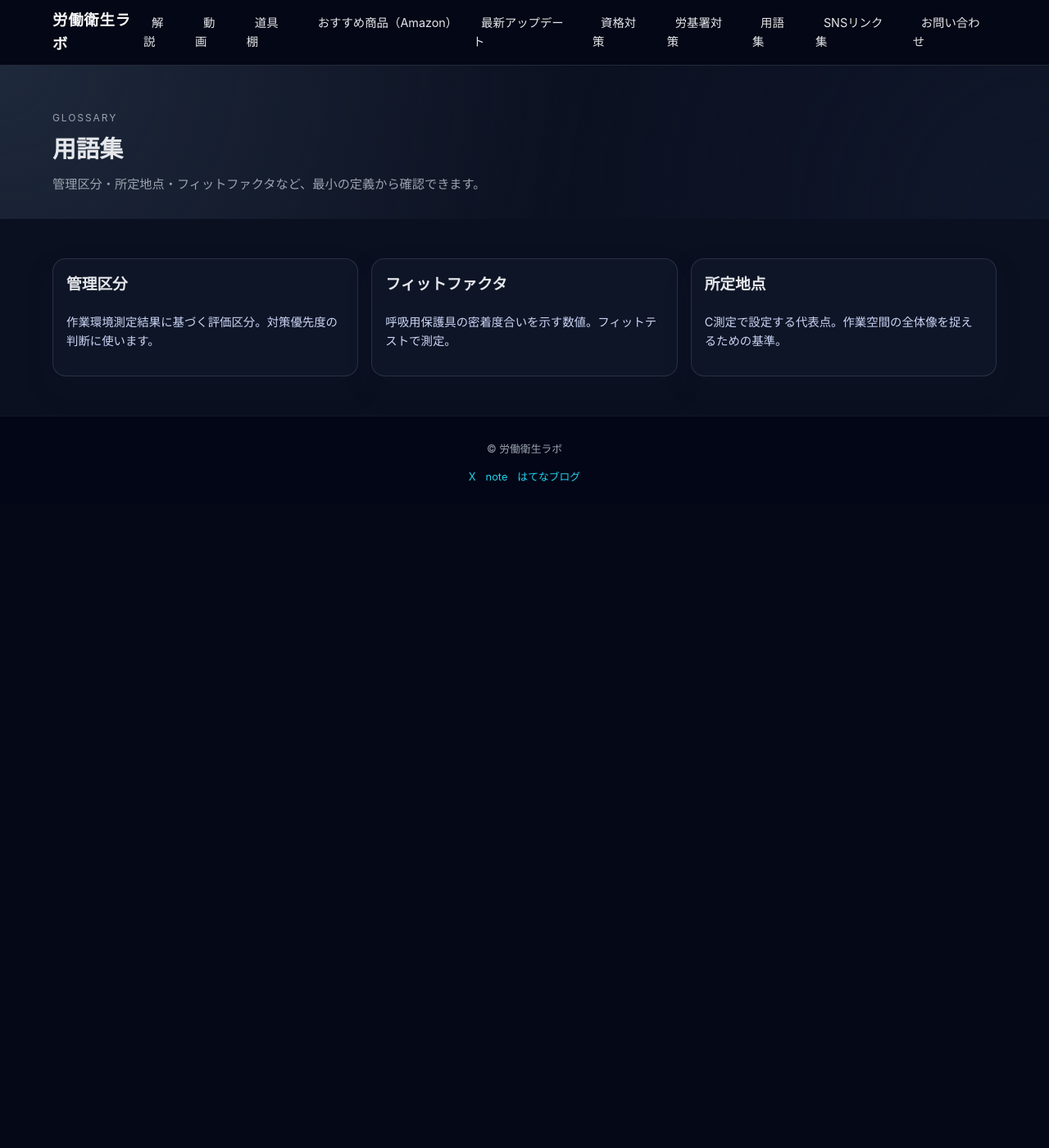
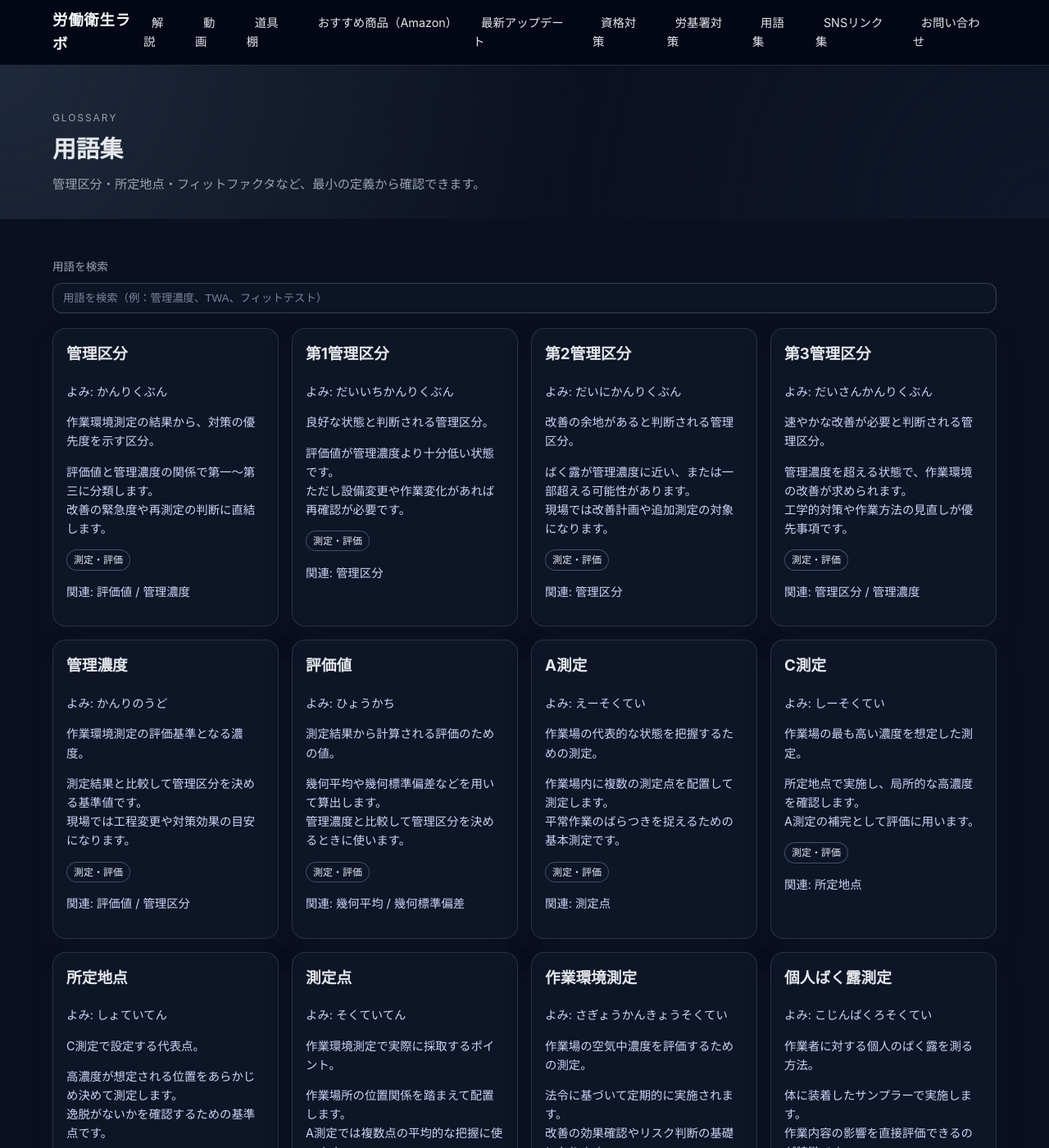
Before and after one commit to rodoeisei-lab/rodoeisei-lab, a Jekyll site: the page built from glossary/index.md, in a window 1280 px wide and 1400 px high. Shown: the whole window at 82% size. Built offline with Jekyll 4.4.1, drawn with Linux system fonts in a browser that asks for light colours; some of the changed text lies outside the part shown.

Commit message:
Expand glossary data and add search

```diff
--- /dev/null
+++ b/_data/glossary.yml
@@ -0,0 +1,347 @@
+- term: 管理区分
+  reading: かんりくぶん
+  short: 作業環境測定の結果から、対策の優先度を示す区分。
+  detail: |-
+    評価値と管理濃度の関係で第一〜第三に分類します。
+    改善の緊急度や再測定の判断に直結します。
+  tags: [測定・評価]
+  related: [評価値, 管理濃度]
+- term: 第1管理区分
+  reading: だいいちかんりくぶん
+  short: 良好な状態と判断される管理区分。
+  detail: |-
+    評価値が管理濃度より十分低い状態です。
+    ただし設備変更や作業変化があれば再確認が必要です。
+  tags: [測定・評価]
+  related: [管理区分]
+- term: 第2管理区分
+  reading: だいにかんりくぶん
+  short: 改善の余地があると判断される管理区分。
+  detail: |-
+    ばく露が管理濃度に近い、または一部超える可能性があります。
+    現場では改善計画や追加測定の対象になります。
+  tags: [測定・評価]
+  related: [管理区分]
+- term: 第3管理区分
+  reading: だいさんかんりくぶん
+  short: 速やかな改善が必要と判断される管理区分。
+  detail: |-
+    管理濃度を超える状態で、作業環境の改善が求められます。
+    工学的対策や作業方法の見直しが優先事項です。
+  tags: [測定・評価]
+  related: [管理区分, 管理濃度]
+- term: 管理濃度
+  reading: かんりのうど
+  short: 作業環境測定の評価基準となる濃度。
+  detail: |-
+    測定結果と比較して管理区分を決める基準値です。
+    現場では工程変更や対策効果の目安になります。
+  tags: [測定・評価]
+  related: [評価値, 管理区分]
+- term: 評価値
+  reading: ひょうかち
+  short: 測定結果から計算される評価のための値。
+  detail: |-
+    幾何平均や幾何標準偏差などを用いて算出します。
+    管理濃度と比較して管理区分を決めるときに使います。
+  tags: [測定・評価]
+  related: [幾何平均, 幾何標準偏差]
+- term: A測定
+  reading: えーそくてい
+  short: 作業場の代表的な状態を把握するための測定。
+  detail: |-
+    作業場内に複数の測定点を配置して測定します。
+    平常作業のばらつきを捉えるための基本測定です。
+  tags: [測定・評価]
+  related: [測定点]
+- term: C測定
+  reading: しーそくてい
+  short: 作業場の最も高い濃度を想定した測定。
+  detail: |-
+    所定地点で実施し、局所的な高濃度を確認します。
+    A測定の補完として評価に用います。
+  tags: [測定・評価]
+  related: [所定地点]
+- term: 所定地点
+  reading: しょていてん
+  short: C測定で設定する代表点。
+  detail: |-
+    高濃度が想定される位置をあらかじめ決めて測定します。
+    逸脱がないかを確認するための基準点です。
+  tags: [測定・評価]
+  related: [C測定]
+- term: 測定点
+  reading: そくていてん
+  short: 作業環境測定で実際に採取するポイント。
+  detail: |-
+    作業場所の位置関係を踏まえて配置します。
+    A測定では複数点の平均的な把握に使います。
+  tags: [測定・評価]
+  related: [A測定]
+- term: 作業環境測定
+  reading: さぎょうかんきょうそくてい
+  short: 作業場の空気中濃度を評価するための測定。
+  detail: |-
+    法令に基づいて定期的に実施されます。
+    改善の効果確認やリスク判断の基礎になります。
+  tags: [測定・評価]
+- term: 個人ばく露測定
+  reading: こじんばくろそくてい
+  short: 作業者に対する個人のばく露を測る方法。
+  detail: |-
+    体に装着したサンプラーで実施します。
+    作業内容の影響を直接評価できるのが特徴です。
+  tags: [ばく露・統計]
+  related: [TWA]
+- term: TWA
+  reading: てぃーだぶりゅーえー
+  short: 時間荷重平均ばく露濃度。
+  detail: |-
+    測定時間にわたる平均濃度で評価します。
+    長時間ばく露の指標として現場で用いられます。
+  tags: [ばく露・統計]
+  related: [サンプリング時間]
+- term: STEL
+  reading: えすてる
+  short: 短時間ばく露限界の指標。
+  detail: |-
+    15分程度の短時間ばく露を評価するために使います。
+    突発的な高濃度への注意点として確認します。
+  tags: [ばく露・統計]
+  related: [ピーク濃度]
+- term: ピーク濃度
+  reading: ぴーくのうど
+  short: 短時間で発生する最高濃度。
+  detail: |-
+    作業の瞬間的なばく露を確認するために重要です。
+    STELの判断材料として扱われます。
+  tags: [ばく露・統計]
+  related: [STEL]
+- term: サンプリング時間
+  reading: さんぷりんぐじかん
+  short: 試料を採取する時間の長さ。
+  detail: |-
+    TWAの計算や測定精度に影響します。
+    作業のばらつきを考慮して設定します。
+  tags: [ばく露・統計]
+- term: 検出下限
+  reading: けんしゅつかげん
+  short: 測定機器で検出できる最小濃度。
+  detail: |-
+    検出できるかどうかの境界値を示します。
+    低濃度評価ではこの値の影響が大きくなります。
+  tags: [測定・評価]
+- term: 定量下限
+  reading: ていりょうかげん
+  short: 定量値として信頼できる最小濃度。
+  detail: |-
+    検出下限より高い濃度で設定されます。
+    定量結果の精度を保つために確認が必要です。
+  tags: [測定・評価]
+- term: 幾何平均
+  reading: きかへいきん
+  short: 対数正規分布を前提にした平均値。
+  detail: |-
+    作業環境測定の評価値計算に使われます。
+    極端値の影響を受けにくい特徴があります。
+  tags: [測定・評価]
+  related: [幾何標準偏差]
+- term: 幾何標準偏差
+  reading: きかひょうじゅんへんさ
+  short: 対数正規分布におけるばらつきの指標。
+  detail: |-
+    幾何平均と組み合わせて評価値を求めます。
+    ばく露の変動の大きさを把握できます。
+  tags: [測定・評価]
+  related: [幾何平均]
+- term: ブランク試料
+  reading: ぶらんくしりょう
+  short: 汚染や取り扱い誤差を確認するための試料。
+  detail: |-
+    実際の測定と同じ工程で扱い、背景値を確認します。
+    測定の信頼性を確保する基本作業です。
+  tags: [測定・評価]
+- term: 校正
+  reading: こうせい
+  short: 測定機器の値を標準に合わせて調整すること。
+  detail: |-
+    サンプリング流量や分析機器の精度確認に必要です。
+    校正記録は測定の証拠として保管します。
+  tags: [測定・評価]
+- term: 有効数字
+  reading: ゆうこうすうじ
+  short: 測定値を表す際の意味のある桁数。
+  detail: |-
+    分析精度に応じて適切な桁数で記録します。
+    報告書では過度に細かな数字を避けます。
+  tags: [測定・評価]
+- term: 局所排気装置
+  reading: きょくしょはいきそうち
+  short: 発生源近くで汚染物質を捕集する装置。
+  detail: |-
+    フードとダクトで発生源から直接排気します。
+    作業者のばく露低減に最も有効な工学対策です。
+  tags: [保護具・工学対策]
+  related: [フード, ダクト]
+- term: プッシュプル換気
+  reading: ぷっしゅぷるかんき
+  short: 送風と吸引を組み合わせた換気方式。
+  detail: |-
+    汚染物質の流れを制御し、捕集効率を高めます。
+    大型設備や開放系の工程で使われます。
+  tags: [保護具・工学対策]
+  related: [捕集効率]
+- term: 全体換気
+  reading: ぜんたいかんき
+  short: 作業場全体の空気を入れ替える換気方式。
+  detail: |-
+    汚染物質を希釈するための基本対策です。
+    局所排気の補完として使われます。
+  tags: [保護具・工学対策]
+- term: フード
+  reading: ふーど
+  short: 局所排気装置の開口部で汚染を捕集する部分。
+  detail: |-
+    形状や位置が捕集効率に大きく影響します。
+    作業動線と干渉しない配置が重要です。
+  tags: [保護具・工学対策]
+  related: [局所排気装置]
+- term: 捕集効率
+  reading: ほしゅうこうりつ
+  short: 発生した汚染物質をどれだけ捕集できるかの指標。
+  detail: |-
+    風量・フード形状・作業姿勢などで変化します。
+    対策の有効性評価に用います。
+  tags: [保護具・工学対策]
+- term: 風速
+  reading: ふうそく
+  short: フードやダクト入口で測る空気の流れの速さ。
+  detail: |-
+    必要な捕集性能を満たしているかの確認に使います。
+    点検時の重要な指標です。
+  tags: [保護具・工学対策]
+- term: 風量
+  reading: ふうりょう
+  short: 単位時間あたりに流れる空気の体積。
+  detail: |-
+    ダクト断面積と風速から算出します。
+    設備の能力評価や点検に用いられます。
+  tags: [保護具・工学対策]
+- term: ダクト
+  reading: だくと
+  short: 空気を搬送する配管。
+  detail: |-
+    局所排気装置の排気経路として機能します。
+    曲がりや長さが風量低下の原因になります。
+  tags: [保護具・工学対策]
+- term: 密閉化
+  reading: みっぺいか
+  short: 発生源を囲い込んで外部への拡散を防ぐ対策。
+  detail: |-
+    揮発性物質のばく露を低減する基本方針です。
+    作業性とのバランスを見て設計します。
+  tags: [化学物質管理]
+- term: 代替
+  reading: だいたい
+  short: 有害性の高い物質を別の物質や方法に置き換えること。
+  detail: |-
+    リスク低減の最優先手段として検討します。
+    置換後も安全性評価が必要です。
+  tags: [化学物質管理]
+  related: [リスクアセスメント]
+- term: SDS
+  reading: えすでぃーえす
+  short: 化学物質の性状や取扱い情報を示す安全データシート。
+  detail: |-
+    ばく露防止や緊急対応の基本資料です。
+    仕入れ時に最新版を確認します。
+  tags: [化学物質管理]
+  related: [GHS]
+- term: GHS
+  reading: じーえいちえす
+  short: 化学物質の分類と表示の国際調和システム。
+  detail: |-
+    ピクトグラムや危険有害性情報の基準になります。
+    SDSやラベル表示に反映されます。
+  tags: [化学物質管理]
+- term: リスクアセスメント
+  reading: りすくあせすめんと
+  short: 有害性とばく露を評価し、対策を決める手順。
+  detail: |-
+    作業工程や設備の変更時に実施します。
+    対策の優先順位を判断する基礎です。
+  tags: [化学物質管理]
+  related: [代替]
+- term: 特化則
+  reading: とっかそく
+  short: 特定化学物質の管理に関する規則。
+  detail: |-
+    健康障害を防止するための測定や設備基準を定めます。
+    対象物質の使用現場で遵守が必要です。
+  tags: [化学物質管理]
+- term: 有機則
+  reading: ゆうきそく
+  short: 有機溶剤の取扱いに関する規則。
+  detail: |-
+    測定や換気設備、保護具の管理を定めています。
+    有機溶剤作業の基本ルールとして扱われます。
+  tags: [化学物質管理]
+- term: 金属則
+  reading: きんぞくそく
+  short: 特定金属等の取扱いに関する規則。
+  detail: |-
+    鉛や特定化学物質金属の作業管理基準を定めます。
+    健康診断や測定の実施根拠になります。
+  tags: [化学物質管理]
+- term: 防毒マスク
+  reading: ぼうどくますく
+  short: ガス・蒸気用の吸収缶を用いる呼吸用保護具。
+  detail: |-
+    物質に適した吸収缶の選定が必須です。
+    工学的対策の補助として使用します。
+  tags: [保護具・工学対策]
+  related: [フィットテスト]
+- term: フィットテスト
+  reading: ふぃっとてすと
+  short: 呼吸用保護具の密着性を確認する試験。
+  detail: |-
+    実際の着用状態で漏れを評価します。
+    個人ごとに定期実施することが推奨されます。
+  tags: [保護具・工学対策]
+  related: [フィットファクタ]
+- term: フィットファクタ
+  reading: ふぃっとふぁくた
+  short: 呼吸用保護具の密着度合いを示す数値。
+  detail: |-
+    フィットテストで算出され、漏れの少なさを示します。
+    必要な防護性能を満たしているかの判断に使います。
+  tags: [保護具・工学対策]
+  related: [フィットテスト]
+- term: APF
+  reading: えーぴーえふ
+  short: 期待防護係数を示す指標。
+  detail: |-
+    保護具がどの程度ばく露を低減できるかの目安です。
+    作業のリスクに合わせて保護具を選定します。
+  tags: [保護具・工学対策]
+- term: 漏れ率
+  reading: もれりつ
+  short: 保護具や設備からの漏れの割合。
+  detail: |-
+    フィットテストや設備点検で確認されます。
+    漏れが大きい場合は改善や交換が必要です。
+  tags: [保護具・工学対策]
+- term: 作業環境測定士
+  reading: さぎょうかんきょうそくていし
+  short: 作業環境測定を実施・評価できる資格者。
+  detail: |-
+    測定計画の立案や報告書作成を担当します。
+    事業場の測定体制の中心的役割です。
+  tags: [測定・評価]
+- term: 局排点検
+  reading: きょくはいでんけん
+  short: 局所排気装置の性能を確認する点検。
+  detail: |-
+    風速や風量を測定して性能を評価します。
+    定期点検で設備の維持管理を行います。
+  tags: [保護具・工学対策]
--- a/assets/css/main.css
+++ b/assets/css/main.css
@@ -369,6 +369,30 @@ body.nav-open { overflow: hidden; }
   color: var(--muted);
   max-width: 46rem;
 }
+.glossary-search {
+  display: grid;
+  gap: 8px;
+  margin-bottom: 18px;
+}
+.glossary-search-label {
+  font-size: .85rem;
+  color: var(--muted);
+}
+.glossary-search input {
+  width: 100%;
+  padding: 10px 12px;
+  border-radius: 12px;
+  border: 1px solid rgba(148, 163, 184, .3);
+  background: rgba(15, 23, 42, .7);
+  color: #e2e8f0;
+}
+.glossary-search input::placeholder {
+  color: rgba(148, 163, 184, .8);
+}
+.glossary-empty {
+  margin: 0 0 16px;
+  color: var(--muted);
+}
 
 .cards {
   display: grid;
--- a/glossary/index.md
+++ b/glossary/index.md
@@ -6,17 +6,48 @@ lead: 管理区分・所定地点・フィットファクタなど、最小の
 permalink: /glossary/
 ---
 
-<div class="cards">
-  <article class="card">
-    <h3>管理区分</h3>
-    <p>作業環境測定結果に基づく評価区分。対策優先度の判断に使います。</p>
-  </article>
-  <article class="card">
-    <h3>フィットファクタ</h3>
-    <p>呼吸用保護具の密着度合いを示す数値。フィットテストで測定。</p>
-  </article>
-  <article class="card">
-    <h3>所定地点</h3>
-    <p>C測定で設定する代表点。作業空間の全体像を捉えるための基準。</p>
-  </article>
+<div class="glossary-search">
+  <label class="glossary-search-label" for="glossarySearch">用語を検索</label>
+  <input
+    id="glossarySearch"
+    type="search"
+    placeholder="用語を検索（例：管理濃度、TWA、フィットテスト）"
+    aria-describedby="glossaryNoResults"
+  />
 </div>
+
+<p id="glossaryNoResults" class="glossary-empty" hidden>該当なし</p>
+
+<div class="cards glossary-cards">
+  {% for entry in site.data.glossary %}
+    {% assign tags_text = "" %}
+    {% assign related_text = "" %}
+    {% if entry.tags %}
+      {% assign tags_text = entry.tags | join: " " %}
+    {% endif %}
+    {% if entry.related %}
+      {% assign related_text = entry.related | join: " " %}
+    {% endif %}
+    {% capture search_text %}{{ entry.term }} {{ entry.reading }} {{ entry.short }} {{ entry.detail | strip_newlines }} {{ tags_text }} {{ related_text }}{% endcapture %}
+    <article class="card glossary-card" data-glossary-card data-search="{{ search_text | strip | escape }}">
+      <h3>{{ entry.term }}</h3>
+      {% if entry.reading %}
+        <p class="guide-meta">よみ: {{ entry.reading }}</p>
+      {% endif %}
+      <p>{{ entry.short }}</p>
+      <p class="glossary-detail">{{ entry.detail | newline_to_br }}</p>
+      {% if entry.tags %}
+        <div class="guide-tags">
+          {% for tag in entry.tags %}
+            <span class="guide-tag">{{ tag }}</span>
+          {% endfor %}
+        </div>
+      {% endif %}
+      {% if entry.related %}
+        <p class="guide-meta">関連: {{ entry.related | join: " / " }}</p>
+      {% endif %}
+    </article>
+  {% endfor %}
+</div>
+
+<script src="{{ '/assets/js/glossary-search.js' | relative_url }}" defer></script>
```
Also changed, not shown: assets/js/glossary-search.js (added, +39 -0 lines).
